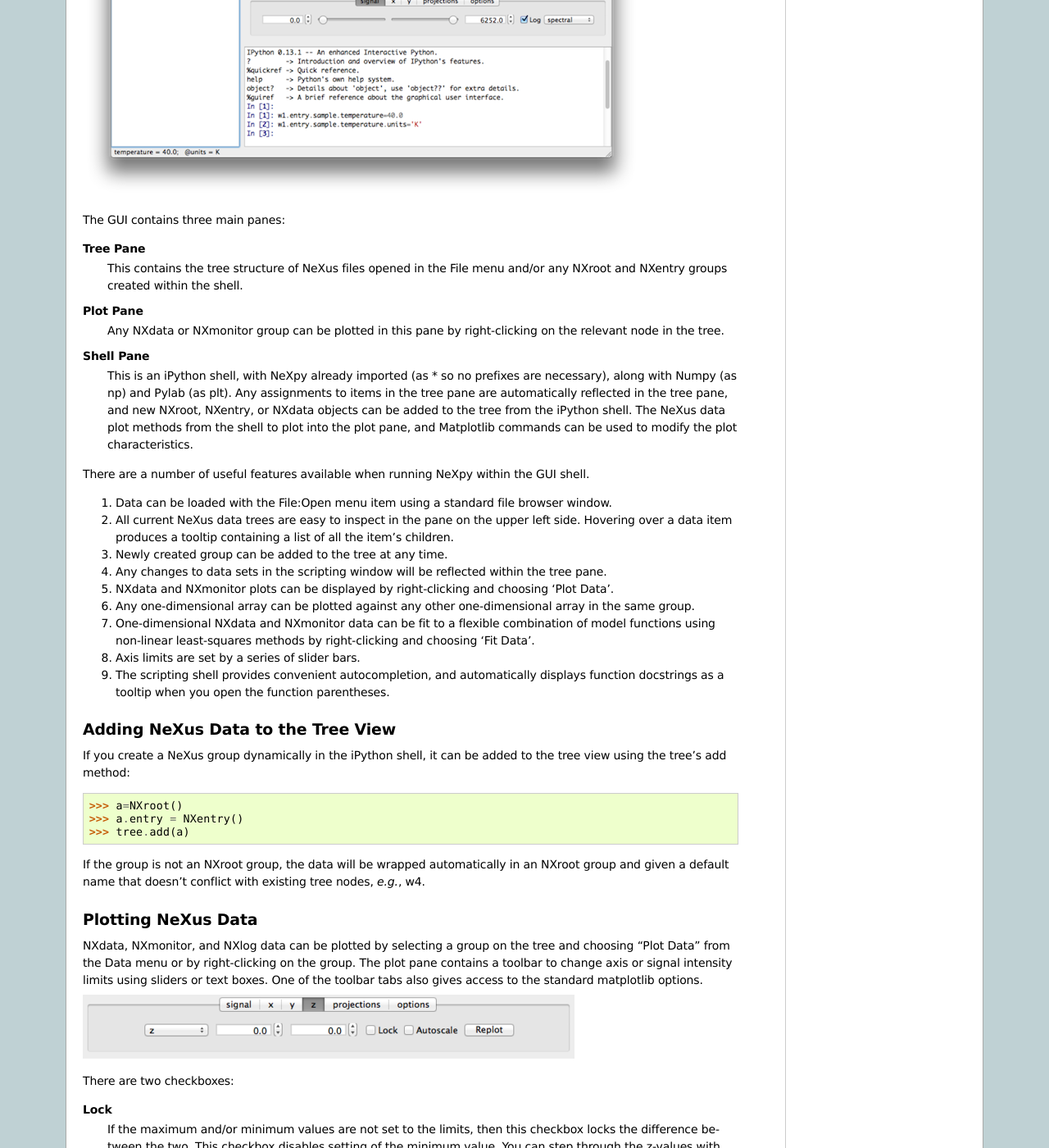
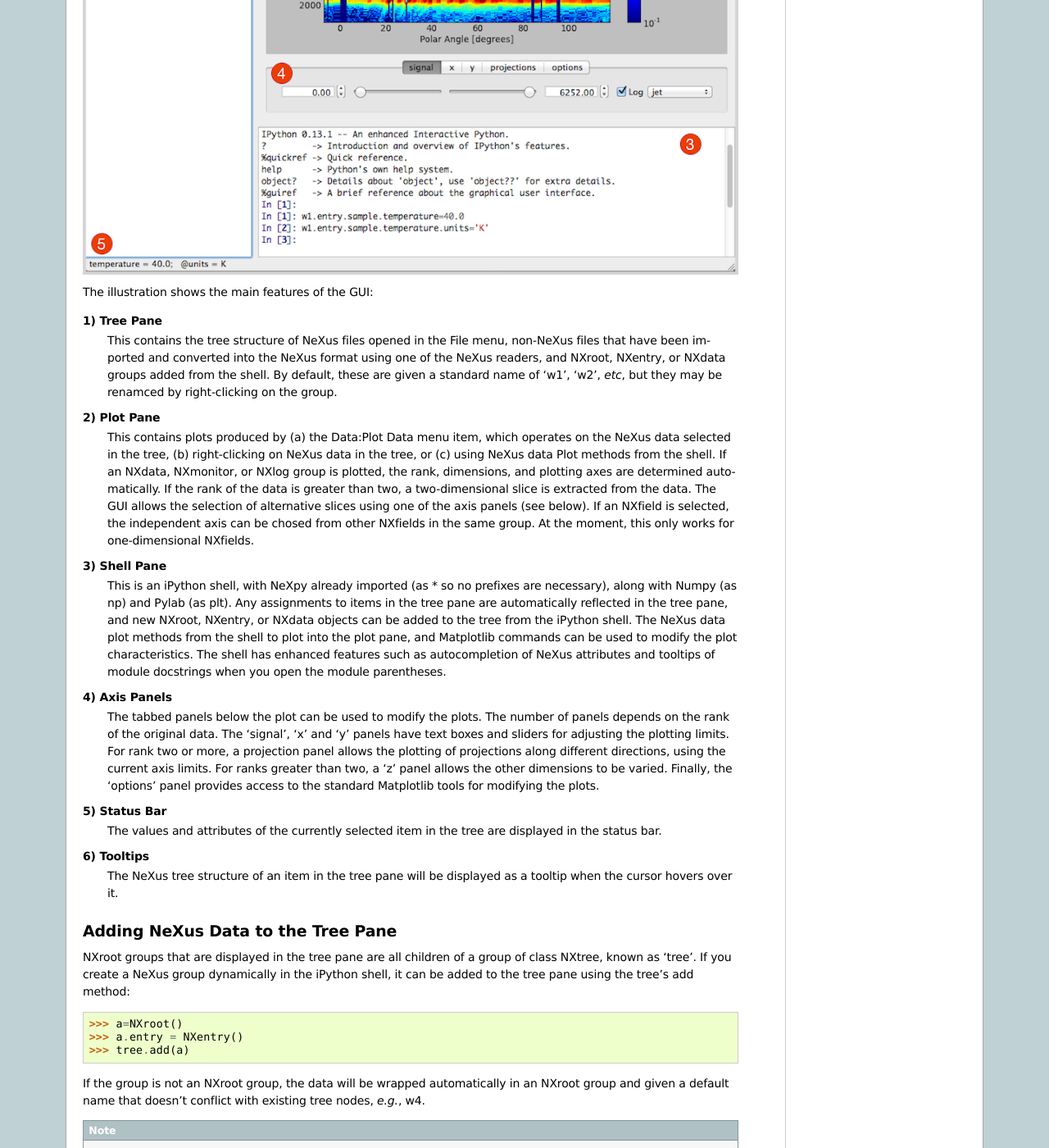
Before and after one commit to nexpy/nexpy, a Sphinx documentation site: the page built from doc/source/pythongui.rst, in a window 1280 px wide and 1400 px high, scrolled down 542 px. Shown: the whole window at 82% size. Built offline with Sphinx 7.4.7, drawn with Linux system fonts in a browser that asks for light colours; some of the changed text lies outside the part shown.

Commit message:
Updated documentation

```diff
--- a/doc/source/pythongui.rst
+++ b/doc/source/pythongui.rst
@@ -1,61 +1,82 @@
 *******************************
 Python Graphical User Interface
 *******************************
-A PyQT GUI has been created to make it easier to keep track of the loaded NeXus files and
-the results of any subsequent analysis. It is invoked from the command line by::
+A PyQT GUI has been created to make it easier to keep track of the loaded NeXus
+files and the results of any subsequent analysis. It is invoked from the command
+line by::
 
  > nexpy
 
 .. image:: /images/nexpy-gui.png
+   :align: center
 
-The GUI contains three main panes:
+The illustration shows the main features of the GUI:
 
-**Tree Pane**
-    This contains the tree structure of NeXus files opened in the File menu and/or any
-    NXroot and NXentry groups created within the shell.
+**1) Tree Pane**
+    This contains the tree structure of NeXus files opened in the File menu,
+    non-NeXus files that have been imported and converted into the NeXus format
+    using one of the NeXus readers, and NXroot, NXentry, or NXdata groups added
+    from the shell. By default, these are given a standard name of 'w1', 'w2',
+    *etc*, but they may be renamced by right-clicking on the group.
 
-**Plot Pane**
-    Any NXdata or NXmonitor group can be plotted in this pane by right-clicking on the
-    relevant node in the tree.
+**2) Plot Pane**
+    This contains plots produced by (a) the Data\:Plot Data menu item, which
+    operates on the NeXus data selected in the tree, (b) right-clicking on NeXus
+    data in the tree, or (c) using NeXus data Plot methods from the shell. If an
+    NXdata, NXmonitor, or NXlog group is plotted, the rank, dimensions, and
+    plotting axes are determined automatically. If the rank of the data is
+    greater than two, a two-dimensional slice is extracted from the data. The
+    GUI allows the selection of alternative slices using one of the axis panels
+    (see below). If an NXfield is selected, the independent axis can be chosed
+    from other NXfields in the same group. At the moment, this only works for
+    one-dimensional NXfields.
 
-**Shell Pane**
-    This is an iPython shell, with NeXpy already imported (as * so no prefixes are
-    necessary), along with Numpy (as np) and Pylab (as plt). Any assignments to items in
-    the tree pane are automatically reflected in the tree pane, and new NXroot, NXentry,
-    or NXdata objects can be added to the tree from the iPython shell. The NeXus data
-    plot methods from the shell to plot into the plot pane, and Matplotlib commands can
-    be used to modify the plot characteristics.
+**3) Shell Pane**
+    This is an iPython shell, with NeXpy already imported (as * so no prefixes
+    are necessary), along with Numpy (as np) and Pylab (as plt). Any assignments
+    to items in the tree pane are automatically reflected in the tree pane, and
+    new NXroot, NXentry, or NXdata objects can be added to the tree from the
+    iPython shell. The NeXus data plot methods from the shell to plot into the
+    plot pane, and Matplotlib commands can be used to modify the plot
+    characteristics. The shell has enhanced features such as autocompletion of
+    NeXus attributes and tooltips of module docstrings when you open the module
+    parentheses.
 
-There are a number of useful features available when running NeXpy within the GUI shell.
+**4) Axis Panels**
+    The tabbed panels below the plot can be used to modify the plots. The
+    number of panels depends on the rank of the original data. The 'signal',
+    'x' and 'y' panels have text boxes and sliders for adjusting the plotting
+    limits. For rank two or more, a projection panel allows the plotting of
+    projections along different directions, using the current axis limits. For
+    ranks greater than two, a 'z' panel allows the other dimensions to be
+    varied. Finally, the 'options' panel provides access to the standard
+    Matplotlib tools for modifying the plots.
 
-#. Data can be loaded with the File\:Open menu item using a standard file browser window.
-#. All current NeXus data trees are easy to inspect in the pane on the upper left side.
-   Hovering over a data item produces a tooltip containing a list of all the item's children.
-#. Newly created group can be added to the tree at any time.
-#. Any changes to data sets in the scripting window will be reflected within the tree
-   pane.
-#. NXdata and NXmonitor plots can be displayed by right-clicking and choosing 'Plot Data'.
-#. Any one-dimensional array can be plotted against any other one-dimensional array in the
-   same group.
-#. One-dimensional NXdata and NXmonitor data can be fit to a flexible combination of
-   model functions using non-linear least-squares methods by right-clicking and choosing
-   'Fit Data'.
-#. Axis limits are set by a series of slider bars.
-#. The scripting shell provides convenient autocompletion, and automatically displays
-   function docstrings as a tooltip when you open the function parentheses.
+**5) Status Bar**
+    The values and attributes of the currently selected item in the tree are
+    displayed in the status bar.
 
-Adding NeXus Data to the Tree View
+**6) Tooltips**
+    The NeXus tree structure of an item in the tree pane will be displayed as
+    a tooltip when the cursor hovers over it.
+
+Adding NeXus Data to the Tree Pane
 ----------------------------------
-If you create a NeXus group dynamically in the iPython shell, it can be added to the tree
-view using the tree's add method::
+NXroot groups that are displayed in the tree pane are all children of a group
+of class NXtree, known as 'tree'. If you create a NeXus group dynamically in the
+iPython shell, it can be added to the tree pane using the tree's add method::
 
  >>> a=NXroot()
  >>> a.entry = NXentry()
  >>> tree.add(a)
 
-If the group is not an NXroot group, the data will be wrapped automatically in an NXroot
-group and given a default name that doesn't conflict with existing tree nodes, *e.g.*,
-w4.
+If the group is not an NXroot group, the data will be wrapped automatically in
+an NXroot group and given a default name that doesn't conflict with existing
+tree nodes, *e.g.*, w4.
+
+.. note:: The NXroot class is still considered to be the root of the NeXus tree.
+          The NXtree group is only used by the GUI and cannot be saved to a
+          file.
 
 Plotting NeXus Data
 -------------------
--- a/doc/source/pythonshell.rst
+++ b/doc/source/pythonshell.rst
@@ -734,5 +734,5 @@ NXdata.project(axes, limits):
         @axes = axis1
         @signal = 1
 
-    The :doc:`pythongui` provides a menu-based approach
-    to simplify the plotting of data projections.
+    The :doc:`pythongui` provides a menu-based approach to simplify the plotting
+    of data projections.
```
Also changed, not shown: doc/source/images/nexpy-gui.png.
